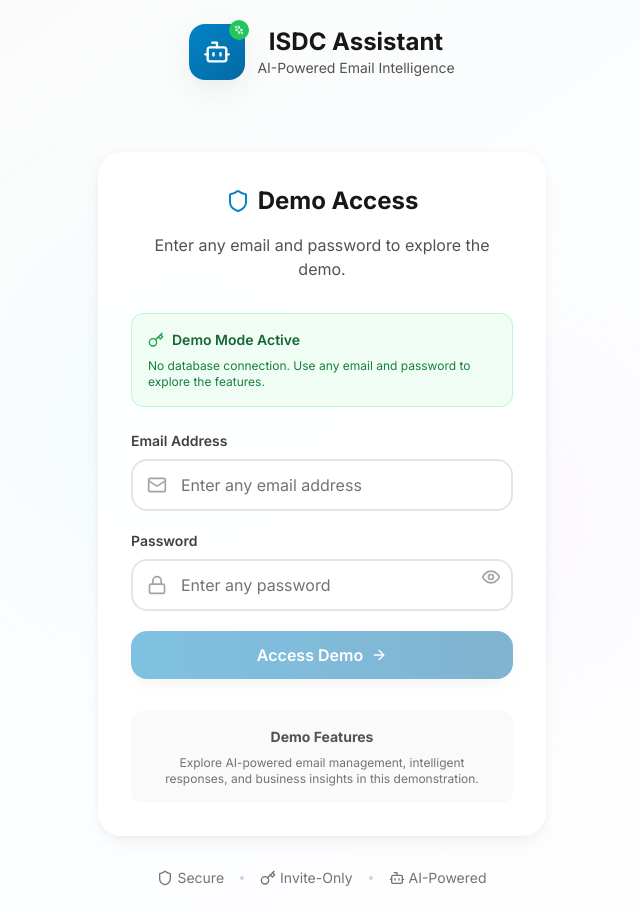
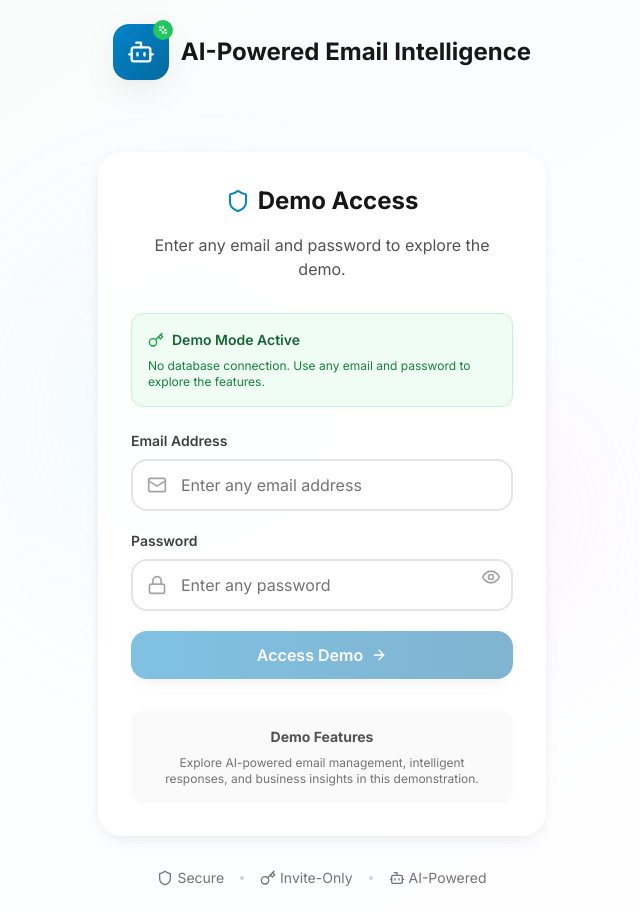
Before and after one commit to aaronjorgreen/dashboard_assistant, a React (Vite) app: page / in a window 1280 px wide. Shown: the whole page, without its empty margins (318-958 px from the left). Built offline with nearby package versions, Linux system fonts and the light colour scheme; no server answers.

Commit message:
Updated AuthScreen.tsx

```diff
--- a/src/components/auth/AuthScreen.tsx
+++ b/src/components/auth/AuthScreen.tsx
@@ -122,8 +122,7 @@ export function AuthScreen({ onAuthenticate }: AuthScreenProps) {
                 </div>
               </div>
               <div>
-                <h1 className="text-2xl font-bold text-neutral-900">ISDC Assistant</h1>
-                <p className="text-sm text-neutral-600">AI-Powered Email Intelligence</p>
+                <h1 className="text-2xl font-bold text-neutral-900">AI-Powered Email Intelligence</h1>
               </div>
             </div>
           </motion.div>
```
